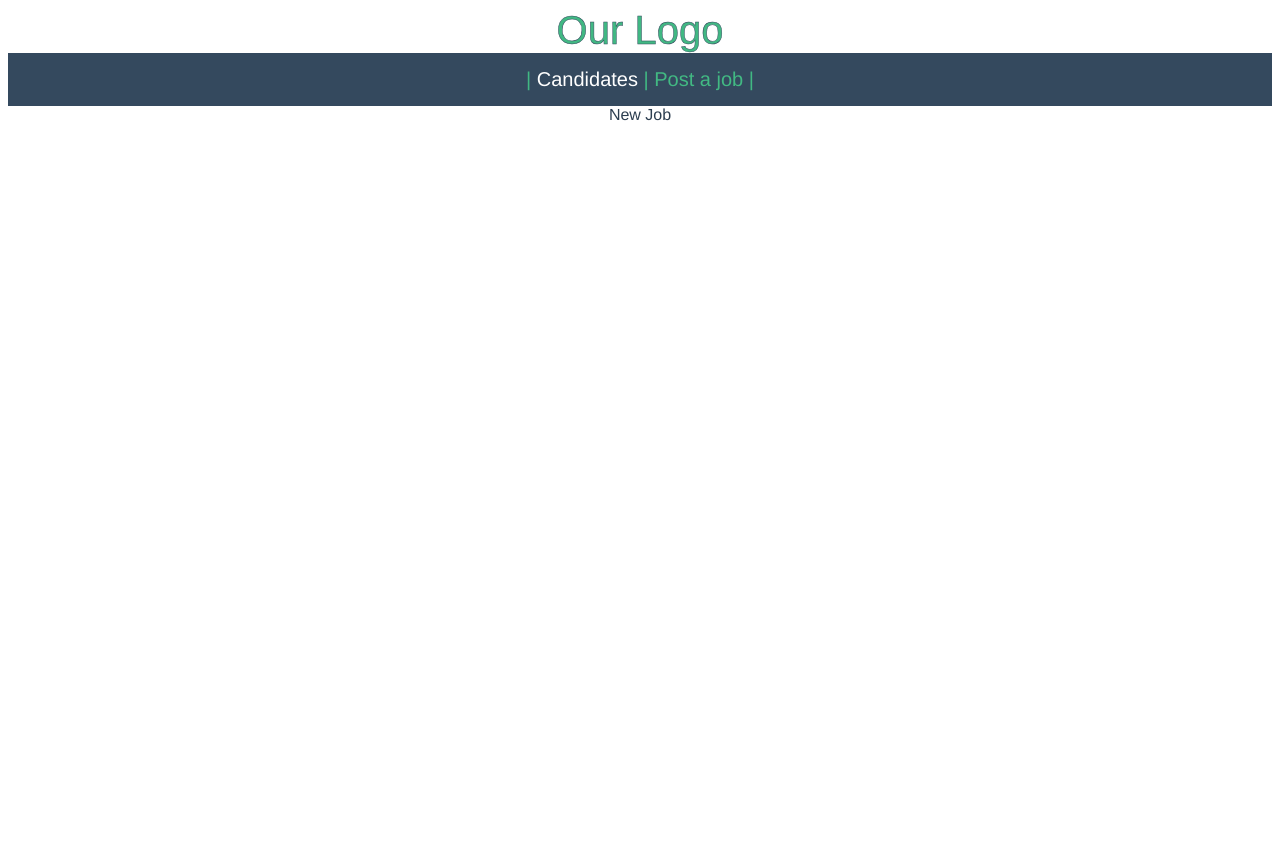
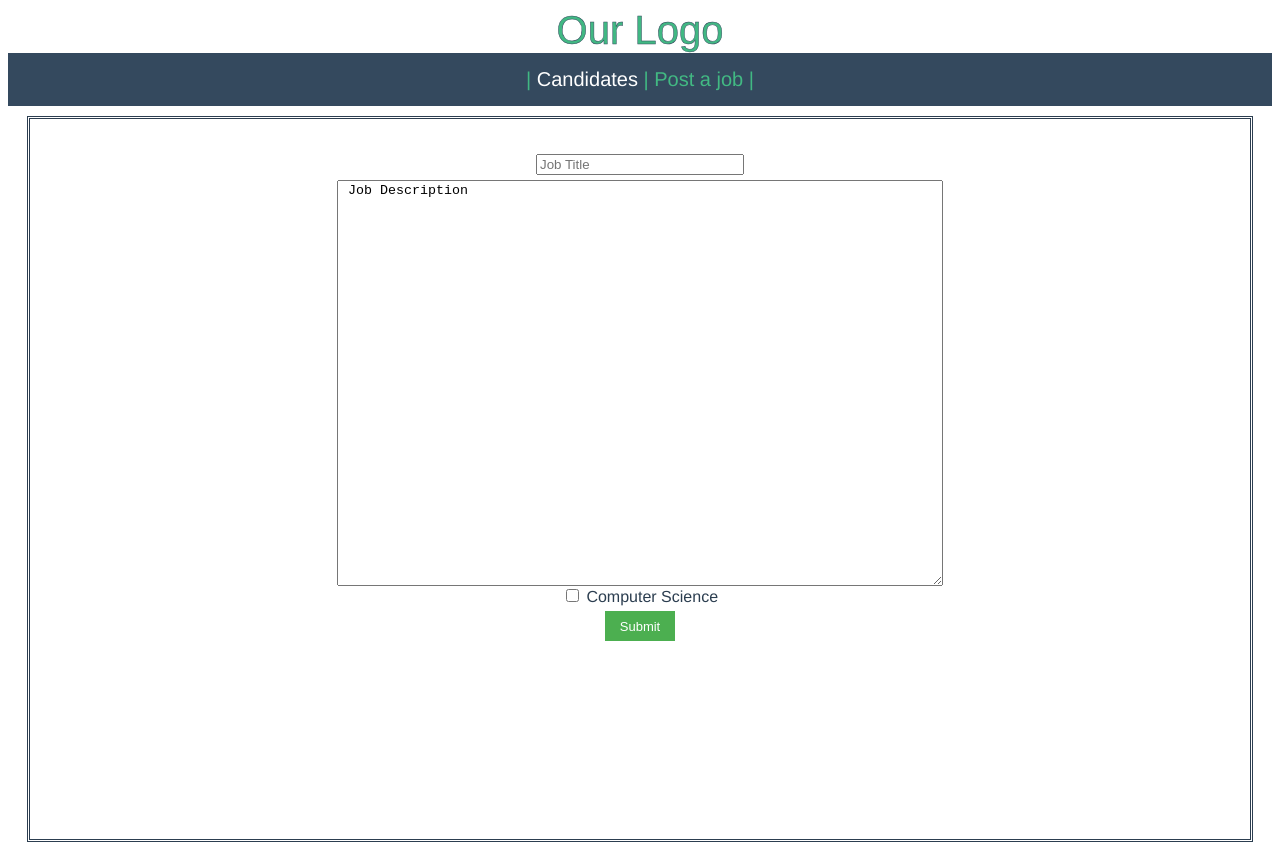
Before and after one commit to T-BoneMadSkrilla/tbone-mike-project, a Vue app: page /employers/job-post in a window 1280 px wide. Before the commit the page ends 800 px from the top, so only its background shows below. Built offline with nearby package versions, Linux system fonts and the light colour scheme.

Commit message:
layout for employers done

```diff
--- a/src/components/Candidates.vue
+++ b/src/components/Candidates.vue
@@ -1,5 +1,5 @@
 <template>
-  <div>
+  <div class="wrapper">
     <h3>
       Candidates:
     </h3>
@@ -79,6 +79,15 @@ export default {
 </script>
 
 <style scoped>
+  .wrapper {
+    margin: 0 auto;
+    margin-top: 10px;
+    position: relative;
+    text-align: center;
+    width: 1220px;
+    min-height: 720px;
+    border-style: double;
+  }
 
   .candidateCard{
     margin: 0 auto;
--- a/src/components/NewJob.vue
+++ b/src/components/NewJob.vue
@@ -1,6 +1,16 @@
 <template>
-  <div>
-    New Job
+  <div class="wrapper">
+    <form class="jobPostFlex">
+      <input class="jobTitle" type="text" placeholder="Job Title"/>
+      <textarea class="jobDescription">
+        Job Description
+      </textarea>
+      <div>
+      <input type="checkbox" id="Computer Science"/>
+        <label for="Computer Science"> Computer Science </label>
+      </div>
+      <input class="jobBtn" type="submit" />
+    </form>
   </div>
 </template>
 
@@ -9,3 +19,49 @@ export default {
   name: "NewJob"
 };
 </script>
+
+<style scoped>
+  .wrapper {
+    margin: 0 auto;
+    margin-top: 10px;
+    position: relative;
+    text-align: center;
+    width: 1220px;
+    min-height: 720px;
+    border-style: double;
+  }
+  .jobPostFlex{
+    margin: 0 auto;
+    margin-top: 35px;
+    width: 700px;
+    display: flex;
+    flex-direction: column;
+  }
+
+  .jobTitle{
+    margin: 0 auto;
+    width: 200px;
+  }
+
+  .jobDescription{
+    margin: 0 auto;
+    margin-top: 5px;
+    width: 600px;
+    height: 400px;
+  }
+
+  .jobBtn{
+    margin: 0 auto;
+    margin-top: 5px;
+    height: 30px;
+    width: 70px;
+    background-color: #4caf50;
+    border: none;
+    color: white;
+    text-align: center;
+    text-decoration: none;
+    font-size: 13px;
+    cursor: pointer;
+  }
+
+</style>
--- a/src/views/JobMatches.vue
+++ b/src/views/JobMatches.vue
@@ -1,8 +1,8 @@
 <template>
   <div>
     <TopNav />
+    <div class="wrapper">
       <Jobs msg="Jobs:" />
-
       <div v-for="job in matchedJobs" :key="job.id">
         <div class="jobCard">
           <h4 class="companyPosition">
@@ -30,6 +30,7 @@
             <p>
               {{job.description}}
             </p>
+          </div>
         </div>
       </div>
     </div>
@@ -79,6 +80,15 @@ export default {
 </script>
 
 <style scoped>
+  .wrapper {
+    margin: 0 auto;
+    margin-top: 10px;
+    position: relative;
+    text-align: center;
+    width: 1220px;
+    min-height: 720px;
+    border-style: double;
+  }
   .jobCard{
     margin: 0 auto;
     margin-top: 10px;
--- a/src/views/Resume.vue
+++ b/src/views/Resume.vue
@@ -1,10 +1,12 @@
 <template>
   <div>
     <TopNav />
-    <h3>Please upload your resume</h3>
-    <p>
-      Ight buddy, I was thinking of using firebase to host resumes. Thoughts?
-    </p>
+    <div class="wrapper">
+      <h3>Please upload your resume</h3>
+      <p>
+        Ight buddy, I was thinking of using firebase to host resumes. Thoughts?
+      </p>
+    </div>
   </div>
 </template>
 
@@ -18,3 +20,15 @@ export default {
   }
 };
 </script>
+
+<style scoped>
+  .wrapper {
+    margin: 0 auto;
+    margin-top: 10px;
+    position: relative;
+    text-align: center;
+    width: 1220px;
+    min-height: 720px;
+    border-style: double;
+  }
+</style>
```
Lines whose indentation alone changed are shown as unchanged.
